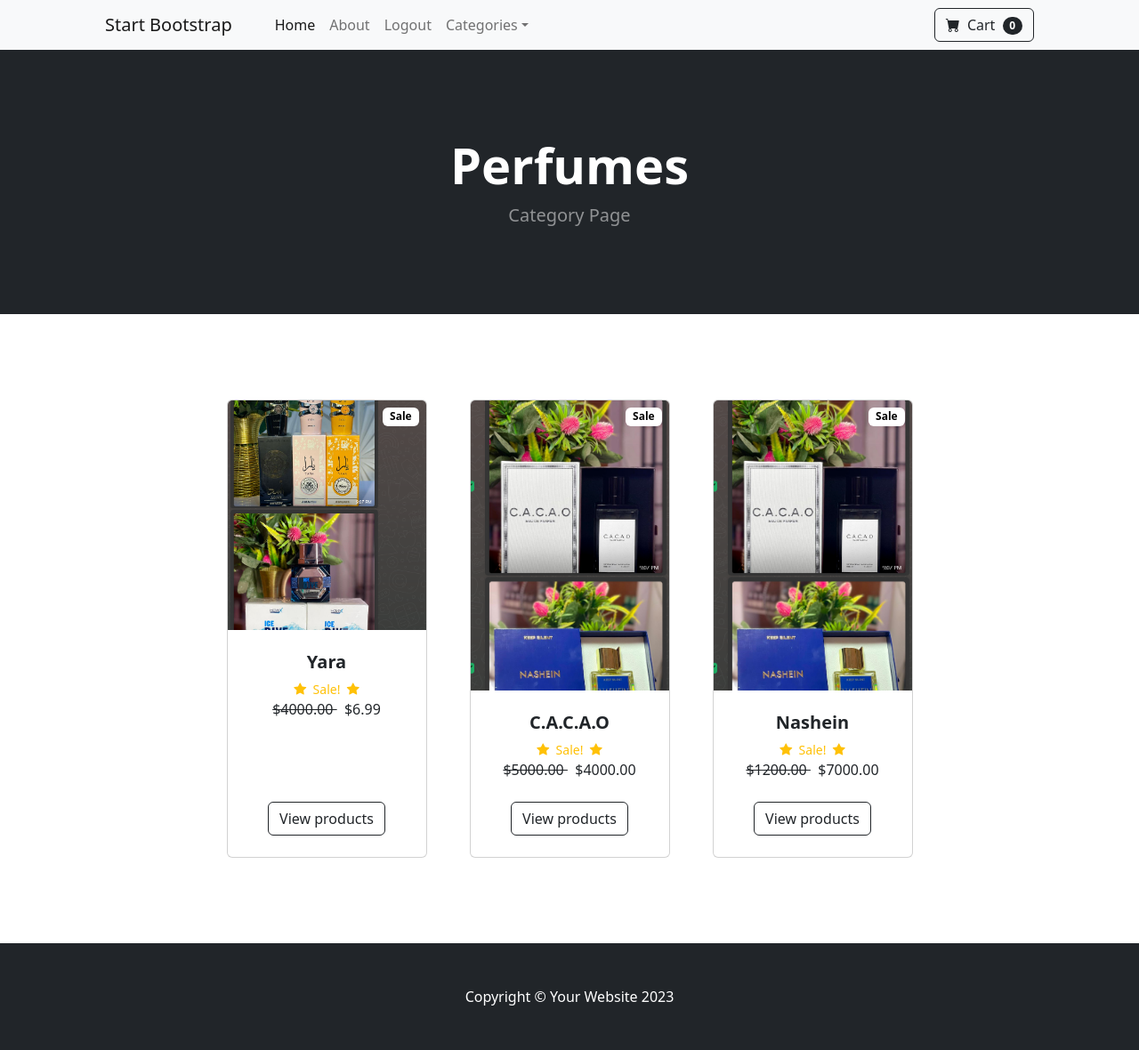
After one commit to 0sinach1/django-ecom-codemy, a Django app: page /category/Perfumes in a window 1280 px wide. The commit adds this page. Shown: the whole page at 89% size. Run offline with Django 5.2, Linux system fonts and the light colour scheme; a user stored in the database is signed in; data comes from the database, SQL or seed files in the repository; both versions use the stored data as it was after the commit; some libraries are stand-ins or nearby versions.

Commit message:
add category pages

```diff
--- /dev/null
+++ b/ecom/store/templates/category.html
@@ -0,0 +1,58 @@
+{% extends 'base.html' %}
+
+
+        {% block content %}
+
+        {% load static %}
+        <header class="bg-dark py-5">
+            <div class="container px-4 px-lg-5 my-5">
+                <div class="text-center text-white">
+                    <h1 class="display-4 fw-bolder">{{ category }}</h1>
+                    <p class="lead fw-normal text-white-50 mb-0">Category Page</p>
+                </div>
+            </div>
+        </header>
+        <!-- Section-->
+        <section class="py-5">
+            <div class="container px-4 px-lg-5 mt-5">
+
+                <div class="row gx-4 gx-lg-5 row-cols-2 row-cols-md-3 row-cols-xl-4 justify-content-center">
+
+                    {% for product in products %}
+                        {% if product.is_sale %}
+                        <div class="col mb-5">
+                        <div class="card h-100">
+                            <div class = 'badge bg-white text-black position-absolute' style = 'top: 0.5rem; right: 0.5rem;'>Sale</div>
+                            <!-- Product image-->
+                            <img class="card-img-top" src="{{ product.image.url }}" alt="..." />
+                            <!-- Product details-->
+                            <div class="card-body p-4">
+                                <div class="text-center">
+                                    <!-- Product name-->
+                                    <h5 class="fw-bolder">{{ product.name }}</h5>
+                                    <!-- Sale -->
+                                    <div class = 'd-flex justify-content-center small text-warning nb-2'>
+                                        <div class = 'bi-star-fill'></div>
+                                        &nbsp;&nbsp;Sale!&nbsp;&nbsp;
+                                        <div class = 'bi-star-fill'></div>
+                                    </div>
+
+                                    <!-- Product price-->
+                                    <strike>
+                                        ${{ product.price }}
+                                    </strike>
+                                    &nbsp;
+                                    ${{ product.sale_price }}
+                                </div>
+                            </div>
+                            <!-- Product actions-->
+                            <div class="card-footer p-4 pt-0 border-top-0 bg-transparent">
+                                <div class="text-center"><a class="btn btn-outline-dark mt-auto" href="{% url 'product' product.id %}">View products</a></div>
+                            </div>
+                        </div>
+                    </div>
+                        {% endif %}
+                    {% endfor %}
+            </div>
+        </section>
+        {% endblock %}
--- a/ecom/store/templates/navbar.html
+++ b/ecom/store/templates/navbar.html
@@ -13,12 +13,12 @@
                             <li class="nav-item"><a class="nav-link" href="{% url 'register' %}">Register</a></li>
                         {% endif %}
                         <li class="nav-item dropdown">
-                            <a class="nav-link dropdown-toggle" id="navbarDropdown" href="#" role="button" data-bs-toggle="dropdown" aria-expanded="false">Shop</a>
+                            <a class="nav-link dropdown-toggle" id="navbarDropdown" href="#" role="button" data-bs-toggle="dropdown" aria-expanded="false">Categories</a>
                             <ul class="dropdown-menu" aria-labelledby="navbarDropdown">
-                                <li><a class="dropdown-item" href="#!">All Products</a></li>
+                                <li><a class="dropdown-item" href="{% url 'home' %}">All Products</a></li>
                                 <li><hr class="dropdown-divider" /></li>
-                                <li><a class="dropdown-item" href="#!">Popular Items</a></li>
-                                <li><a class="dropdown-item" href="#!">New Arrivals</a></li>
+                                <li><a class="dropdown-item" href="{% url 'category' 'Bracelets' %}">Bracelets</a></li>
+                                <li><a class="dropdown-item" href="{% url 'category' 'Perfumes' %}">Perfumes</a></li>
                             </ul>
                         </li>
                     </ul>
--- a/ecom/store/urls.py
+++ b/ecom/store/urls.py
@@ -8,4 +8,5 @@ urlpatterns = [
     path("logout/", views.logout_user, name = 'logout'),
     path("register/", views.register_user, name = 'register'),
     path("product/<int:pk>", views.product, name = 'product'),
+    path("category/<str:num>", views.category, name = 'category'),
 ]
--- a/ecom/store/views.py
+++ b/ecom/store/views.py
@@ -1,5 +1,5 @@
 from django.shortcuts import render, redirect
-from .models import Product
+from .models import Product, Category
 from django.contrib.auth import authenticate ,login , logout
 from django.contrib import messages
 from django.contrib.auth.models import User
@@ -7,6 +7,17 @@ from django.contrib.auth.forms import UserCreationForm
 from .forms import SignUpForm
 from django import forms
 
+def category(requests, num):
+    num = num.replace('-', ' ')
+
+    try:
+        category = Category.objects.get(name = num)
+        products = Product.objects.filter(category = category)
+        return render(requests, 'category.html', {'products' : products, 'category': category} )
+
+    except:
+        messages.success(requests, ('That category does not exist'))
+        return redirect('home')
 
 def product(request, pk):
     product = Product.objects.get(id=pk)
```
Also changed, not shown: ecom/db.sqlite3.
